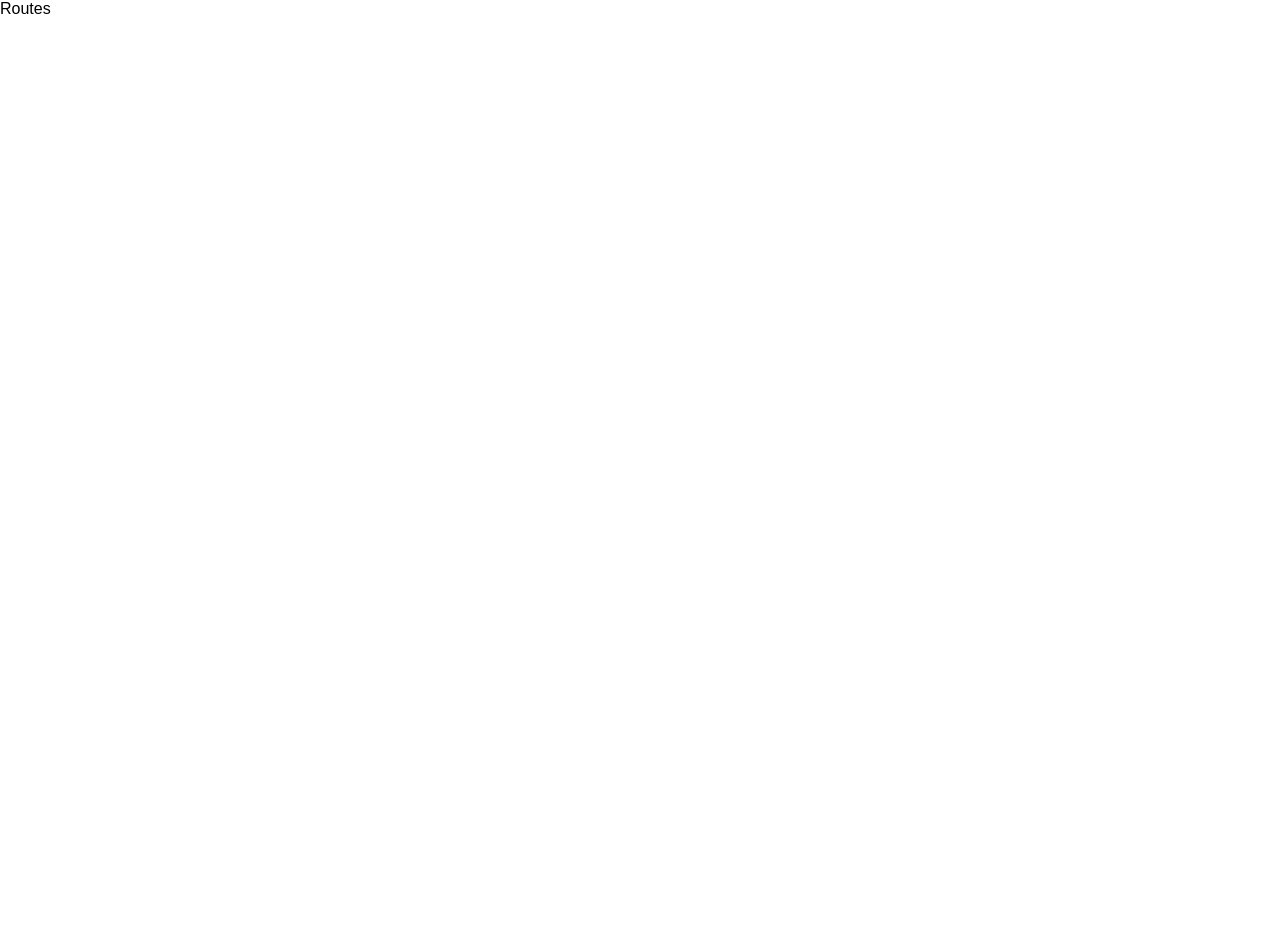
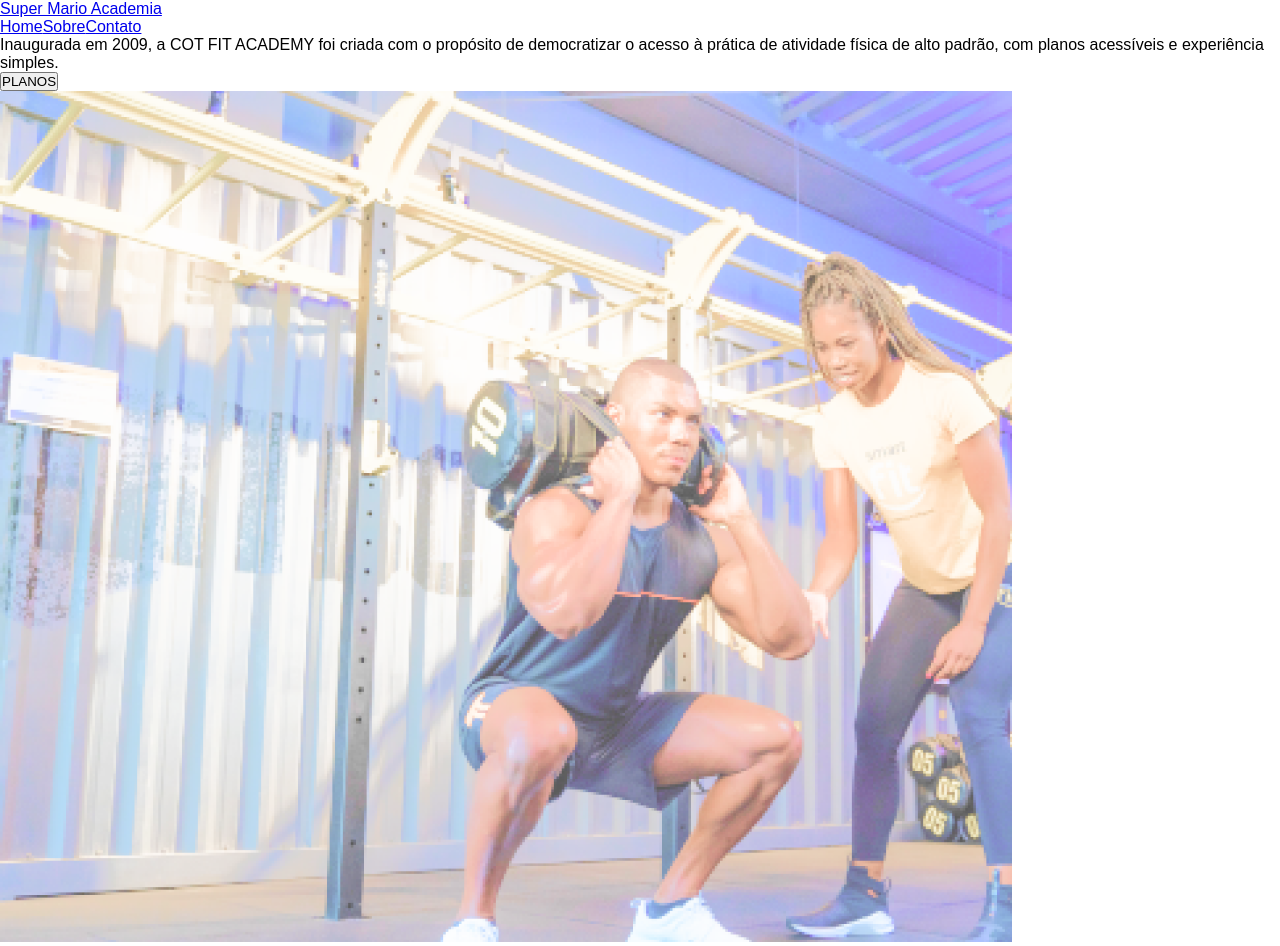
Before and after one commit to k-js/CodFit-Academy, a React (Vite) app: page / in a window 1280 px wide. Before the commit the page ends 800 px from the top, so only its background shows below. Built offline with nearby package versions, Linux system fonts and the light colour scheme.

Commit message:
criando home

```diff
--- a/index.html
+++ b/index.html
@@ -1,13 +1,20 @@
 <!DOCTYPE html>
 <html lang="en">
+
 <head>
   <meta charset="UTF-8" />
   <link rel="icon" type="image/svg+xml" href="/vite.svg" />
   <meta name="viewport" content="width=device-width, initial-scale=1.0" />
   <title>Vite + React</title>
+  <link rel="preconnect" href="https://fonts.googleapis.com">
+  <link rel="preconnect" href="https://fonts.gstatic.com" crossorigin>
+  <link href="https://fonts.googleapis.com/css2?family=Kumbh+Sans:wght@300;400&display=swap" rel="stylesheet">
+
 </head>
+
 <body>
   <div id="root"></div>
   <script type="module" src="/src/main.jsx"></script>
 </body>
+
 </html>
--- a/package.json
+++ b/package.json
@@ -10,7 +10,8 @@
   },
   "dependencies": {
     "react": "^18.2.0",
-    "react-dom": "^18.2.0"
+    "react-dom": "^18.2.0",
+    "react-router-dom": "^6.3.0"
   },
   "devDependencies": {
     "@types/react": "^18.0.15",
--- /dev/null
+++ b/src/Route/Routes.jsx
@@ -0,0 +1,17 @@
+import React from 'react'
+import {BrowserRouter, Routes as Switch, Route} from  'react-router-dom';
+import Header from '../components/Header/Header.jsx';
+import Home from '../pages/Home/Home.jsx'
+
+const Routes = () => {
+  return (
+    <BrowserRouter>
+    <Header/>
+    <Switch>
+      <Route path='/' element={<Home/>} />
+    </Switch>
+    </BrowserRouter>
+  )
+}
+
+export default Routes
--- a/src/Routes.jsx
+++ /dev/null
@@ -1,9 +0,0 @@
-import React from 'react'
-
-function Routes() {
-  return (
-    <div>Routes</div>
-  )
-}
-
-export default Routes
--- a/src/components/Header/Header.jsx
+++ b/src/components/Header/Header.jsx
@@ -1,10 +1,9 @@
 import react from "react";
 import "./Header.css";
-import {ReactComponent as Logo} from '../../assets/img/logo.png';
-
+import {Link} from "react-router-dom"
 function Header() {
     return (
-        <header className={S.header}>
+        <header >
       <Link className='titulo' to='/'>Super Mario Academia</Link>
       <nav>
         <Link className='subtitulo' to='/home' >Home</Link>
--- a/src/main.jsx
+++ b/src/main.jsx
@@ -1,6 +1,6 @@
 import React from 'react'
 import ReactDOM from 'react-dom/client'
-import Routes from './Routes'
+import Routes from './Route/Routes.jsx'
 import './style/reset.css'
 
 ReactDOM.createRoot(document.getElementById('root')).render(
--- a/src/pages/Home/Home.jsx
+++ b/src/pages/Home/Home.jsx
@@ -0,0 +1,18 @@
+import React from 'react'
+import imgHome from '../../assets/img/conteudo.png'
+
+const Home = () => {
+  return (
+      <main>
+        <div>
+        <p>Inaugurada em 2009, a COT FIT ACADEMY foi criada com o propósito de democratizar o acesso à prática de atividade física de alto padrão, com planos acessíveis e experiência simples.</p>
+        <button>PLANOS</button>
+        </div>
+        <div>
+          <img src={imgHome} alt="imagem-da-home" />
+        </div>
+      </main>
+  )
+}
+
+export default Home
```
Also changed, not shown: src/assets/img/conteudo.png (added), 1 other file (tests, documents, lock files or other folders). Lines whose indentation alone changed are shown as unchanged.
